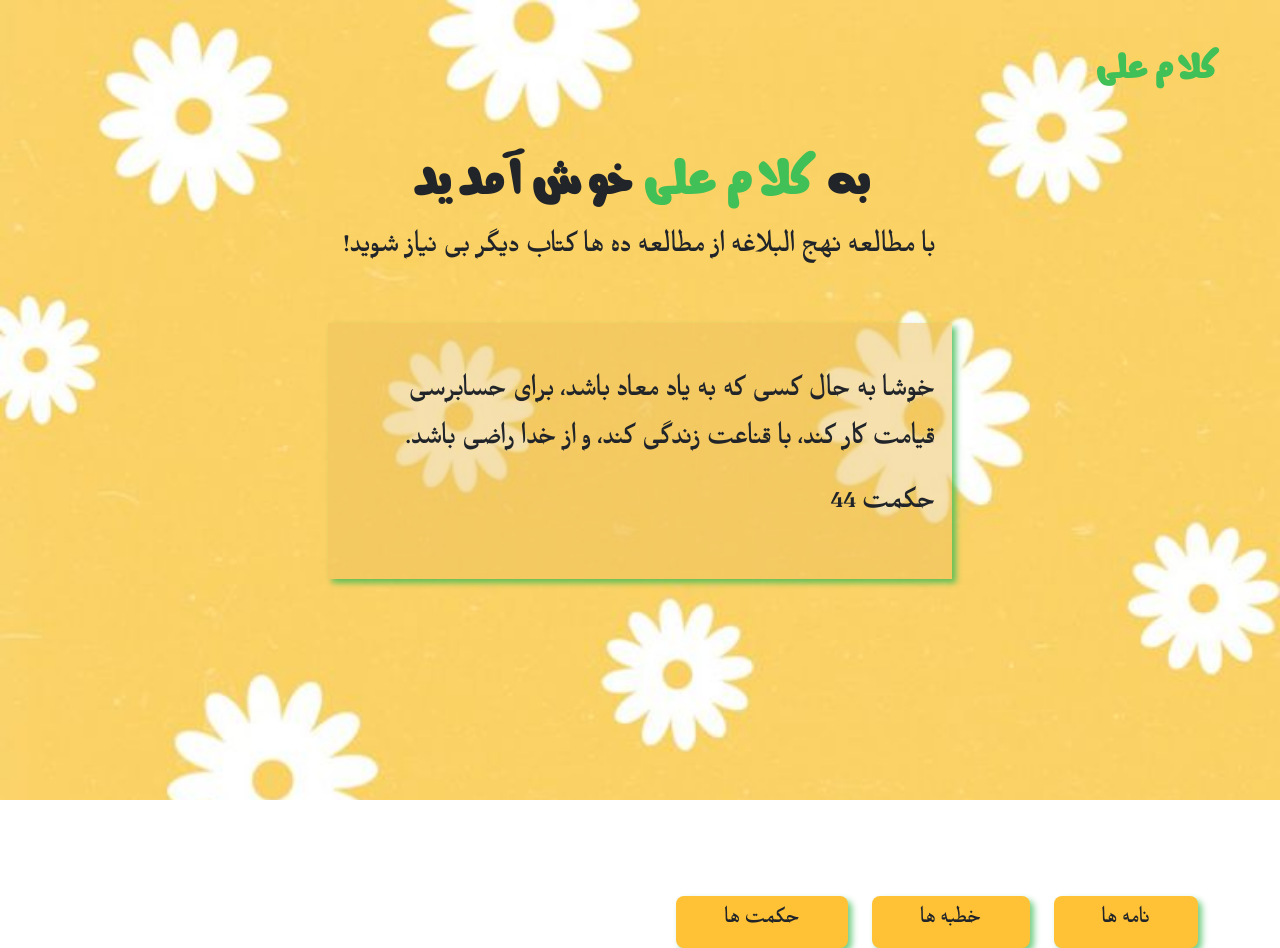
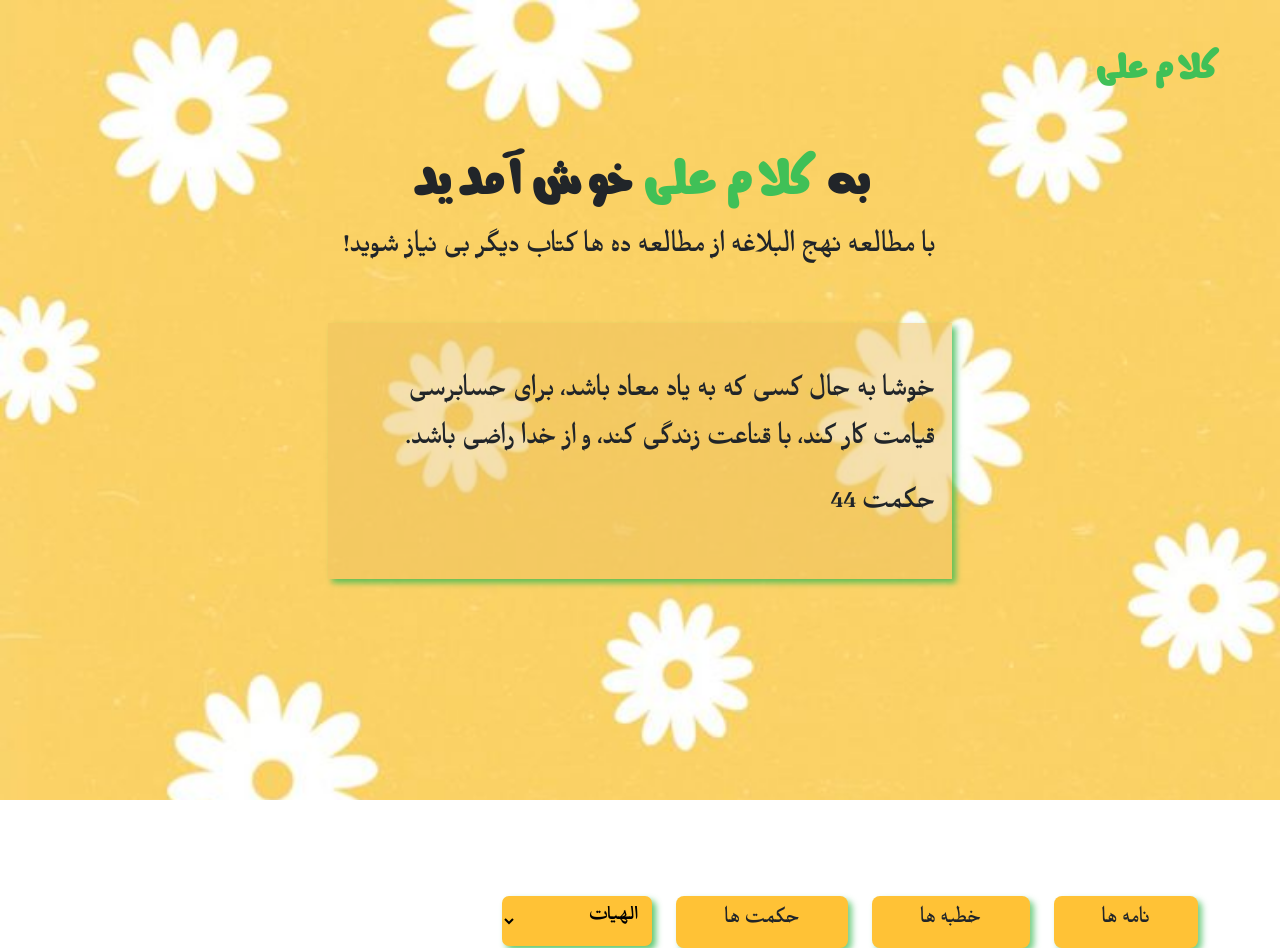
Before and after one commit to shukria-sultani/Imam-Ali-Sayings, a React (Vite) app in the folder Kalam-e-Ali/: page / in a window 1280 px wide. Built offline with nearby package versions, Linux system fonts and the light colour scheme.

Commit message:
Added the CategoryButtons and CategoryDropdown components and applied styling to them.

```diff
--- a/Kalam-e-Ali/src/App.jsx
+++ b/Kalam-e-Ali/src/App.jsx
@@ -1,6 +1,7 @@
 import { useState } from 'react'
 import Hero from './Components/Hero'
 import 'bootstrap/dist/css/bootstrap.min.css';
+    import 'bootstrap/dist/js/bootstrap.min.js';
 import CategoryButtons from './Components/CategoryButtons';
 
 function App() {
--- a/Kalam-e-Ali/src/Components/CategoryButtons.jsx
+++ b/Kalam-e-Ali/src/Components/CategoryButtons.jsx
@@ -1,4 +1,5 @@
 import React, { useState } from "react";
+import CategoryDropdown from "./CategoryDropdown";
 
 export default function CategoryButtons() {
   const inactiveStyle = {
@@ -25,7 +26,7 @@ export default function CategoryButtons() {
 
   return (
     <>
-      <div className="container category-buttons mt-5  pt-5 d-flex flex-row gap-2 ">
+      <div className="container w-100 category-buttons mt-5  pt-5 d-flex flex-row gap-2 ">
         <button
           className="btn p-2 ps-lg-5  ms-sm-3 pe-lg-5 ps-sm-3 pe-sm-5 btn-lg "
           onClick={() => handleCategroyClick("نامه ها")}
@@ -47,6 +48,11 @@ export default function CategoryButtons() {
         >
           حکمت ها
         </button>
+        <div className="dropdown">
+           <CategoryDropdown></CategoryDropdown>
+
+        </div>
+
       </div>
     </>
   );
--- /dev/null
+++ b/Kalam-e-Ali/src/Components/CategoryDropdown.jsx
@@ -0,0 +1,25 @@
+import React from 'react'
+
+export default function CategoryDropdown() {
+  return (
+    <>
+
+
+    <div className="select-container d-flex flex-column align-items-left">
+
+        <select name="" id="" className=''>
+            <option   className=" p-4"value="الهیات">الهیات</option>
+            <option   className=" p-4"value="اخلاقی">اخلاقی</option>
+            <option   className=" p-4"value="اجتماعی">اجتماعی</option>
+            <option  className=" p-4" value="اقتصادی">اقتصادی</option>
+            <option   className=" p-4"value="اهل بیت">اهل بیت</option>
+        </select>
+
+    </div>
+
+
+
+
+    </>
+  )
+}
--- a/Kalam-e-Ali/src/index.css
+++ b/Kalam-e-Ali/src/index.css
@@ -1,7 +1,6 @@
 @font-face {
-  font-family: 'MRT_3';
-  src: local('MRT_3'),
-       url('/fonts/MRT_3.ttf') format('truetype');
+  font-family: "MRT_3";
+  src: local("MRT_3"), url("/fonts/MRT_3.ttf") format("truetype");
   font-display: swap;
 }
 
@@ -12,39 +11,48 @@
 }
 
 @font-face {
-  font-family: 'Mj_Ramollah';
-  src: local('Mj_Ramollah'),
-       url('/fonts/Mj_Ramollah_0.ttf') format('truetype');
+  font-family: "Mj_Ramollah";
+  src: local("Mj_Ramollah"), url("/fonts/Mj_Ramollah_0.ttf") format("truetype");
   font-display: swap;
 }
-
 
 .hero-container {
   background-image: url("/images/hero.jpeg");
   background-repeat: no-repeat;
   background-size: cover;
   height: 100vh;
-
 }
 
 .hero-title {
   font-family: "Mj_Ramollah";
-  color: #40C057;
+  color: #40c057;
 }
-.welcome-message{
-    font-family: "Mj_Ramollah";
-}
-.welcome-message span{
-  color: #40C057;
+.welcome-message {
   font-family: "Mj_Ramollah";
 }
-.hero-span{
+.welcome-message span {
+  color: #40c057;
+  font-family: "Mj_Ramollah";
+}
+.hero-span {
   font-family: "MRT_3";
-  font-size:   xx-large;
+  font-size: xx-large;
 }
-.hero-hekmat{
-  font-family: "MRT_3" ;
+.hero-hekmat {
+  font-family: "MRT_3";
   font-size: xx-large;
- background-color: rgba(237, 194, 95, 0.5);
-box-shadow: 4px 4px 6px rgba(58, 187, 82, 0.8);
+  background-color: rgba(237, 194, 95, 0.5);
+  box-shadow: 4px 4px 6px rgba(58, 187, 82, 0.8);
 }
+.select-container select {
+  background-color: #ffc236;
+  width: 150px;
+  height: 50px;
+  font-size: x-large;
+  border: none;
+  cursor: pointer;
+  outline: none;
+  box-shadow: 4px 4px 6px rgba(58, 187, 82, 0.8);
+  padding: 0px 10px 5px 2px;
+  border-radius: 7px;
+}
```
